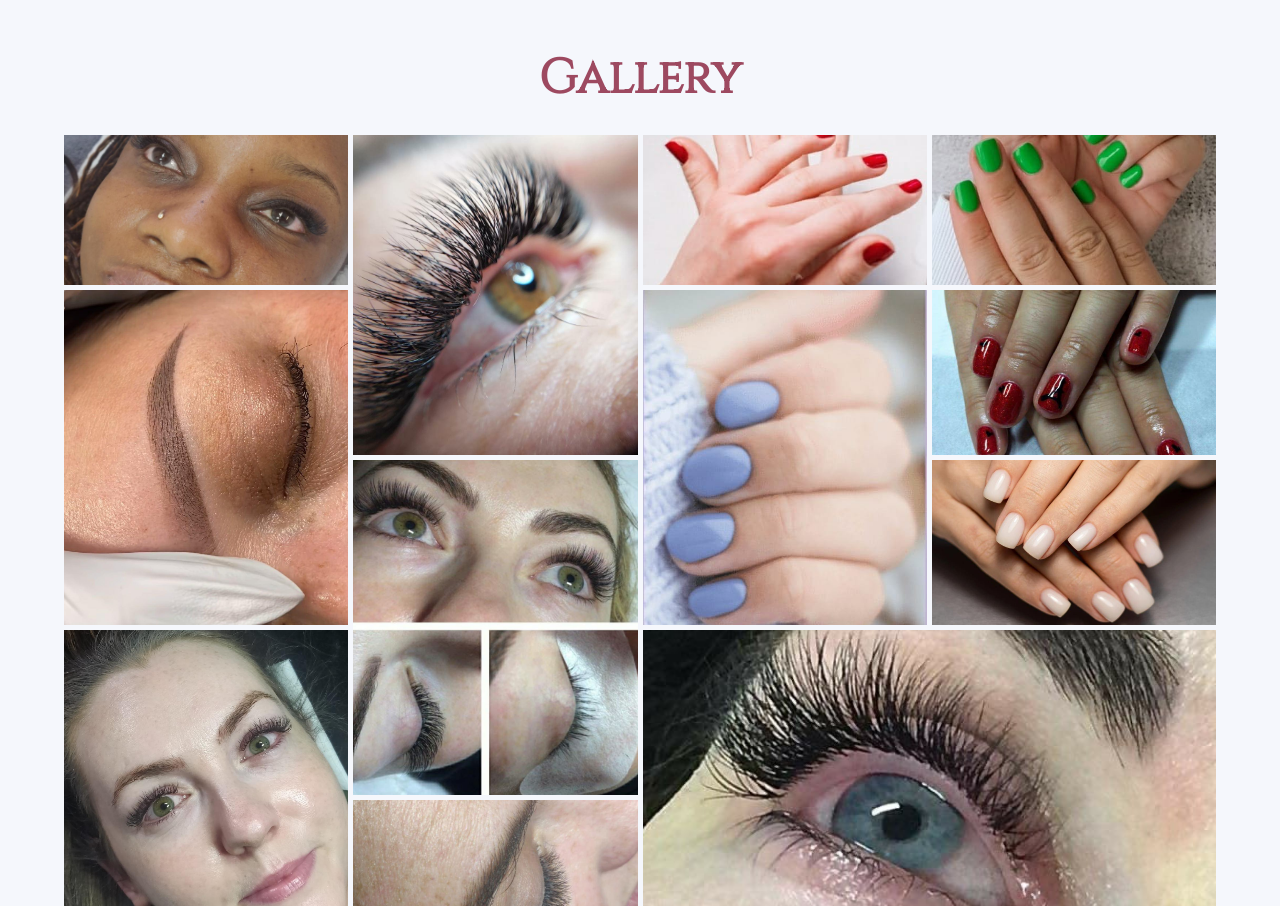
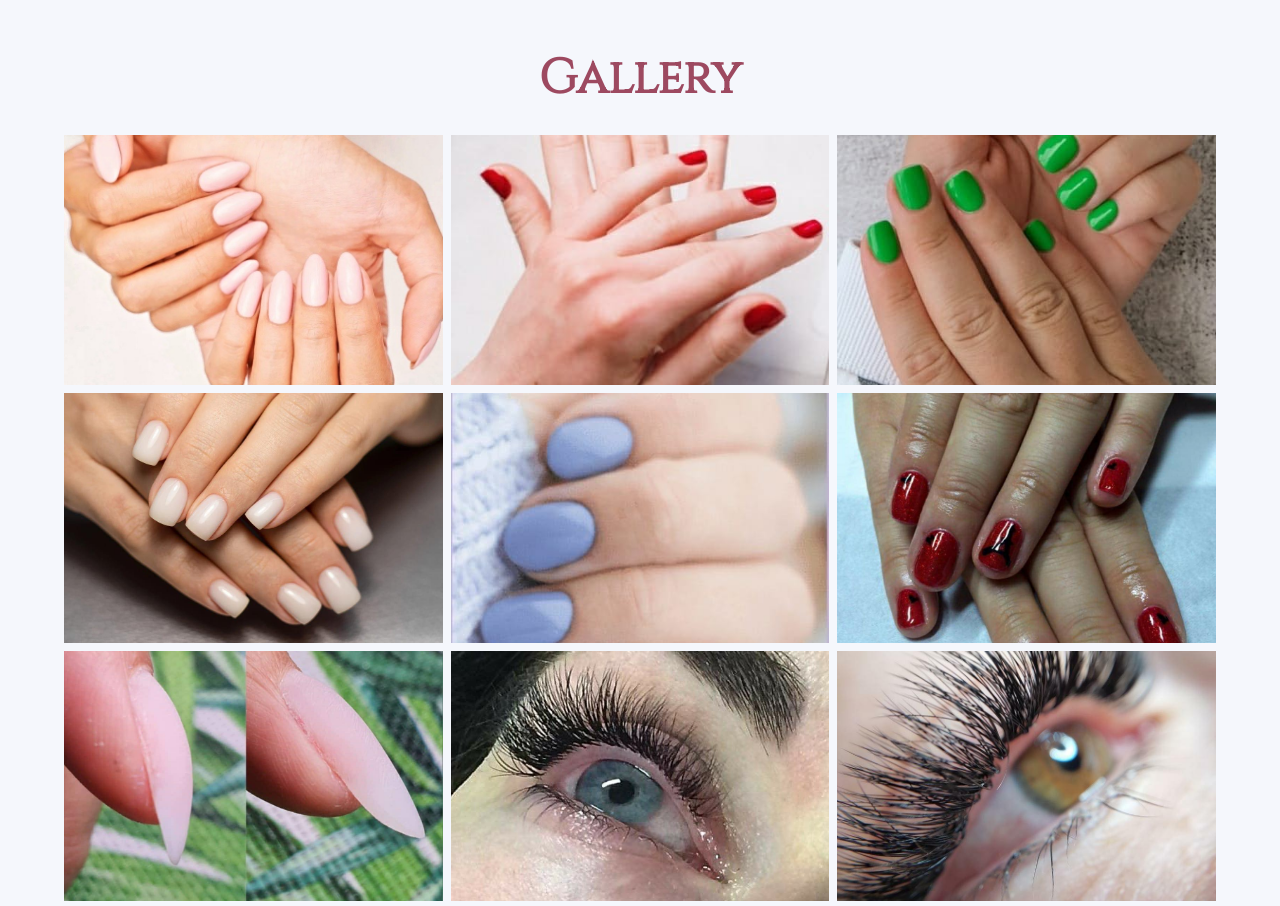
Before and after one commit to RestlessCoder/The-Little-Beauty-Room, a plain HTML site: page about.html in a window 1280 px wide. Shown: the part 940-1846 px from the top of the page. Drawn offline with nearby package versions, Linux system fonts and the light colour scheme.

Commit message:
Change all gallery section to thumbnails and move/update image

```diff
--- a/about.html
+++ b/about.html
@@ -125,24 +125,24 @@
             </div>
             <div class="max-w-6xl mx-auto" data-aos="fade-down" data-aos-duration="1500">
                 <div id="gallery" class="gallery-block gallery-item">
+                    <div><a data-fancybox="gallery" data-src="img/gallery-18.jpg"><img src="img/gallery-18.jpg" alt="Nails"></a></div>
+                    <div><a data-fancybox="gallery" data-src="img/gallery-3.jpg"><img src="img/gallery-3.jpg" alt="Red Nails"></a></div>
+                    <div><a data-fancybox="gallery" data-src="img/gallery-4.jpg"><img src="img/gallery-4.jpg" alt="Green Nails"></a></div>
+                    <div><a data-fancybox="gallery" data-src="img/gallery-13.jpg"><img src="img/gallery-13.jpg" alt="Pink Lashes"></a></div>
+                    <div><a data-fancybox="gallery" data-src="img/gallery-6.jpg"><img src="img/gallery-6.jpg" alt="Lavender Nails"></a></div>
+                    <div><a data-fancybox="gallery" data-src="img/gallery-7.jpg" rel="gallery"><img src="img/gallery-7.jpg" alt="Green Nails"></a></div>
+                    <div><a data-fancybox="gallery" data-src="img/gallery-16.jpg"><img src="img/gallery-16.jpg" alt="Before and After Nails"></a></div>
+                    <div><a data-fancybox="gallery" data-src="img/gallery-9.jpg"><img src="img/gallery-9.jpg" alt="One Eyes Lash"></a></div>
+                    <div><a data-fancybox="gallery" data-src="img/gallery-2.jpg"><img src="img/gallery-2.jpg" alt="Lash"></a></div>
+                    <div><a data-fancybox="gallery" data-src="img/gallery-8.jpg"><img src="img/gallery-8.jpg" alt="Multiple Eyes Lash"></a></div>
                     <div><a data-fancybox="gallery" data-src="img/gallery-1.jpg"><img src="img/gallery-1.jpg" alt="Girl's Lash"></a></div>
-                    <div class="vertical"><a data-fancybox="gallery" data-src="img/gallery-2.jpg"><img src="img/gallery-2.jpg" alt="Lash"></a></div>
-                    <div><a data-fancybox="gallery" data-src="img/gallery-3.jpg"><img src="img/gallery-3.jpg" alt="Eyes Lash"></a></div>
-                    <div><a data-fancybox="gallery" data-src="img/gallery-4.jpg"><img src="img/gallery-4.jpg" alt="Lash and Brow"></a></div>
-                    <div class="vertical"><a data-fancybox="gallery" data-src="img/gallery-5.jpg"><img src="img/gallery-5.jpg" alt="Red Nails"></a></div>
-                    <div class="vertical"><a data-fancybox="gallery" data-src="img/gallery-6.jpg"><img src="img/gallery-6.jpg" alt="Lavender Nails"></a></div>
-                    <div><a class="gallery-fancybox" href="img/gallery-7.jpg" rel="gallery"><img src="img/gallery-7.jpg" alt="Green Nails"></a></div>
-                    <div class="vertical"><a data-fancybox="gallery" data-src="img/gallery-8.jpg"><img src="img/gallery-8.jpg" alt="Rose Nails"></a></div>
-                    <div class="big"><a data-fancybox="gallery" data-src="img/gallery-9.jpg"><img src="img/gallery-9.jpg" alt="Pink Nails"></a></div>
-                    <div class="vertical"><a data-fancybox="gallery" data-src="img/gallery-10.jpg"><img src="img/gallery-10.jpg" alt="Face Lash and Brow"></a></div>
-                    <div class="big"><a data-fancybox="gallery" data-src="img/gallery-11.jpg"><img src="img/gallery-11.jpg" alt="Close Lash and Brow"></a></div>
-                    <div  class="vertical"><a data-fancybox="gallery" data-src="img/gallery-12.jpg"><img src="img/gallery-12.jpg" alt="Close Eyes Lash and Brow"></a></div>
-                    <div><a data-fancybox="gallery" data-src="img/gallery-13.jpg"><img src="img/gallery-13.jpg" alt="Single Lash and Brow"></a></div>
-                    <div class="vertical"><a data-fancybox="gallery" data-src="img/gallery-14.jpg"><img src="img/gallery-14.jpg" alt="Lash and Brow"></a></div>
+                    <div><a data-fancybox="gallery" data-src="img/gallery-10.jpg"><img src="img/gallery-10.jpg" alt="Face Lash and Brow"></a></div>
+                    <div><a data-fancybox="gallery" data-src="img/gallery-12.jpg"><img src="img/gallery-12.jpg" alt="Asian Eyes Lash and Brow"></a></div>
+                    <div><a data-fancybox="gallery" data-src="img/gallery-14.jpg"><img src="img/gallery-14.jpg" alt="Lash and Brow"></a></div>
+                    <div><a data-fancybox="gallery" data-src="img/gallery-17.jpg"><img src="img/gallery-17.jpg" alt="White Lash and Brow"></a></div>
+                    <div><a data-fancybox="gallery" data-src="img/gallery-11.jpg"><img src="img/gallery-11.jpg" alt="Close Lash and Brow"></a></div>
+                    <div><a data-fancybox="gallery" data-src="img/gallery-5.jpg"><img src="img/gallery-5.jpg" alt="Eyes Lash Uplook"></a></div>
                     <div><a data-fancybox="gallery" data-src="img/gallery-15.jpg"><img src="img/gallery-15.jpg" alt="Before and After Lash and Brow"></a></div>
-                    <div class="vertical"><a data-fancybox="gallery" data-src="img/gallery-16.jpg"><img src="img/gallery-16.jpg" alt="Asian Lash and Brow"></a></div>
-                    <div class="vertical"><a data-fancybox="gallery" data-src="img/gallery-17.jpg"><img src="img/gallery-17.jpg" alt="White Lash and Brow"></a></div>
-                    <div class="big"><a data-fancybox="gallery" data-src="img/gallery-17.jpg"><img src="img/gallery-18.jpg" alt="Nails"></a></div>
                 </div>
             </div>
         </div>
--- a/style.css
+++ b/style.css
@@ -106,7 +106,7 @@
     max-height:320px;
 }
 
-.gallery-block { display:grid; grid-gap:5px; grid-auto-rows:165px; grid-template-columns: repeat(4, minmax(10px,1fr)); grid-template-rows:150px; grid-auto-flow:dense; }
+.gallery-block { display:grid; grid-gap:8px; grid-auto-rows:250px; grid-template-columns: repeat(3, minmax(10px,1fr)); grid-template-rows:250px; grid-auto-flow:dense; }
 .gallery-block img { width:100%; object-fit:cover; height:100%; }
 .gallery-block .horizontal { grid-column:span 2; }
 .gallery-block .vertical { grid-row:span 2; }
```
Also changed, not shown: contact.html (+16 -16 lines), index.html (+21 -1 lines), price.html (+16 -16 lines).
